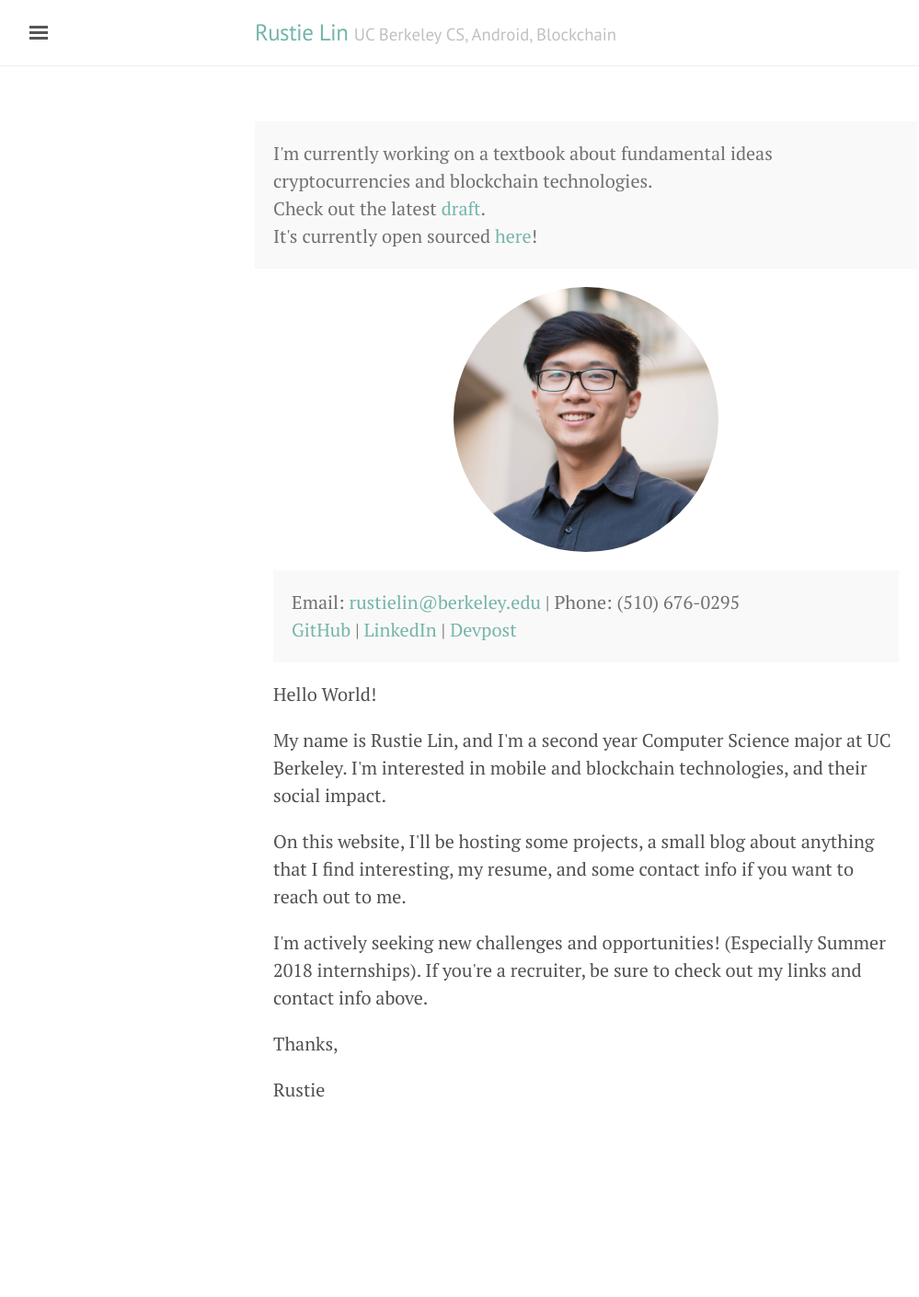
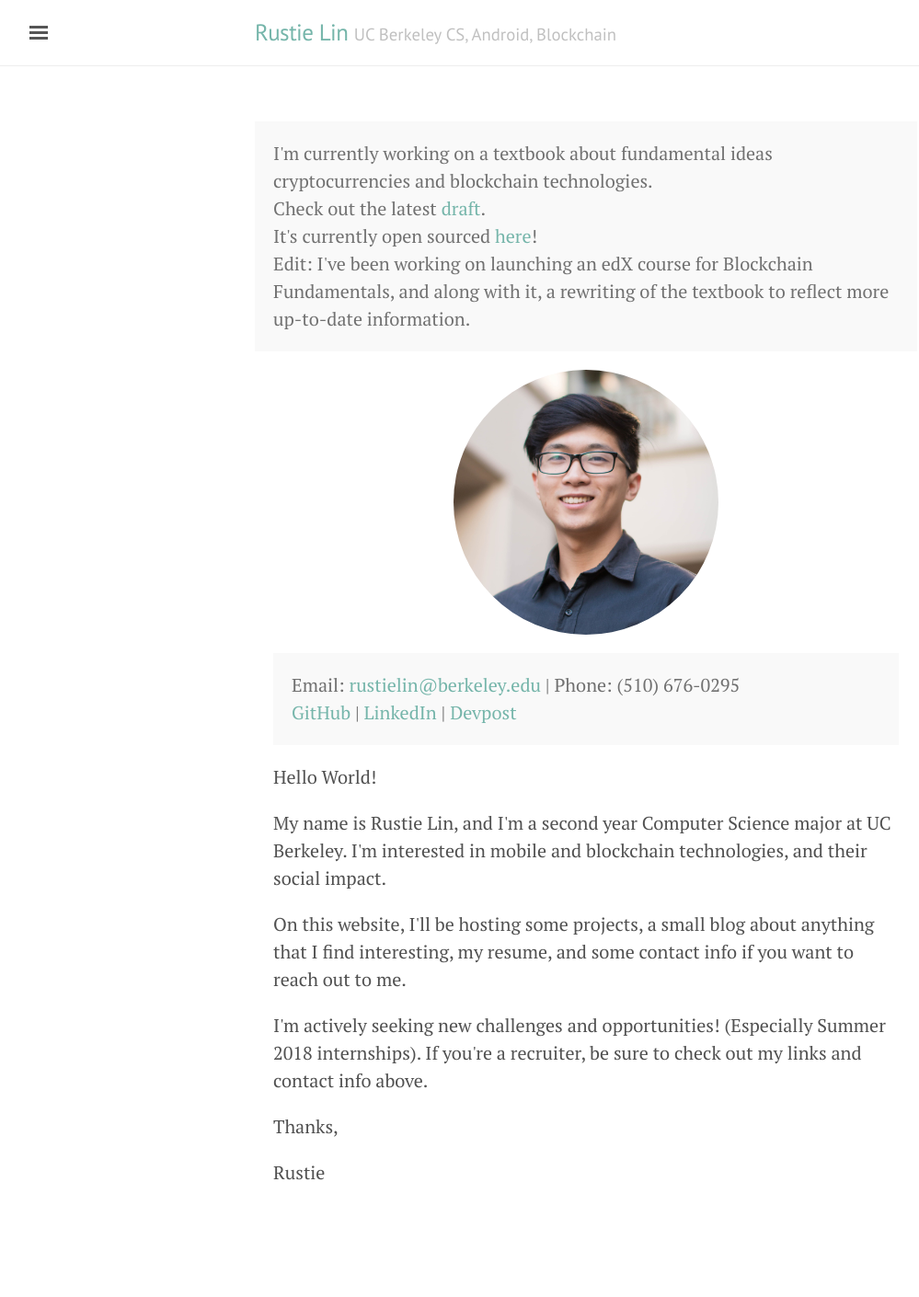
Before and after one commit to rustielin/rustielin.github.io, a Jekyll site: the page built from index.html, in a window 1280 px wide. Shown: the whole page at 92% size, without its empty margins (3-1002 px from the left). Built offline with Jekyll 4.4.1, drawn with Linux system fonts in a browser that asks for light colours; before the commit the page ends 1320 px from its top, so only the background shows below that.

Commit message:
textbook edit

```diff
--- a/index.html
+++ b/index.html
@@ -17,7 +17,8 @@ title: Home
 <p class="message">
   I'm currently working on a textbook about fundamental ideas cryptocurrencies and blockchain technologies. </br>
 	Check out the latest <a href="{{site.baseurl}}/blockchain_textbook.pdf">draft</a>. </br>
-	It's currently open sourced <a href="https://github.com/rustielin/Blockchain-Notes">here</a>!
+	It's currently open sourced <a href="https://github.com/rustielin/Blockchain-Notes">here</a>! </br>
+	Edit: I've been working on launching an edX course for Blockchain Fundamentals, and along with it, a rewriting of the textbook to reflect more up-to-date information.
 </p>
 
 <img style="padding-left: 30%; padding-right: 30%; border-radius: 50%" src="res/img/prof2_square.jpg"/>
```
